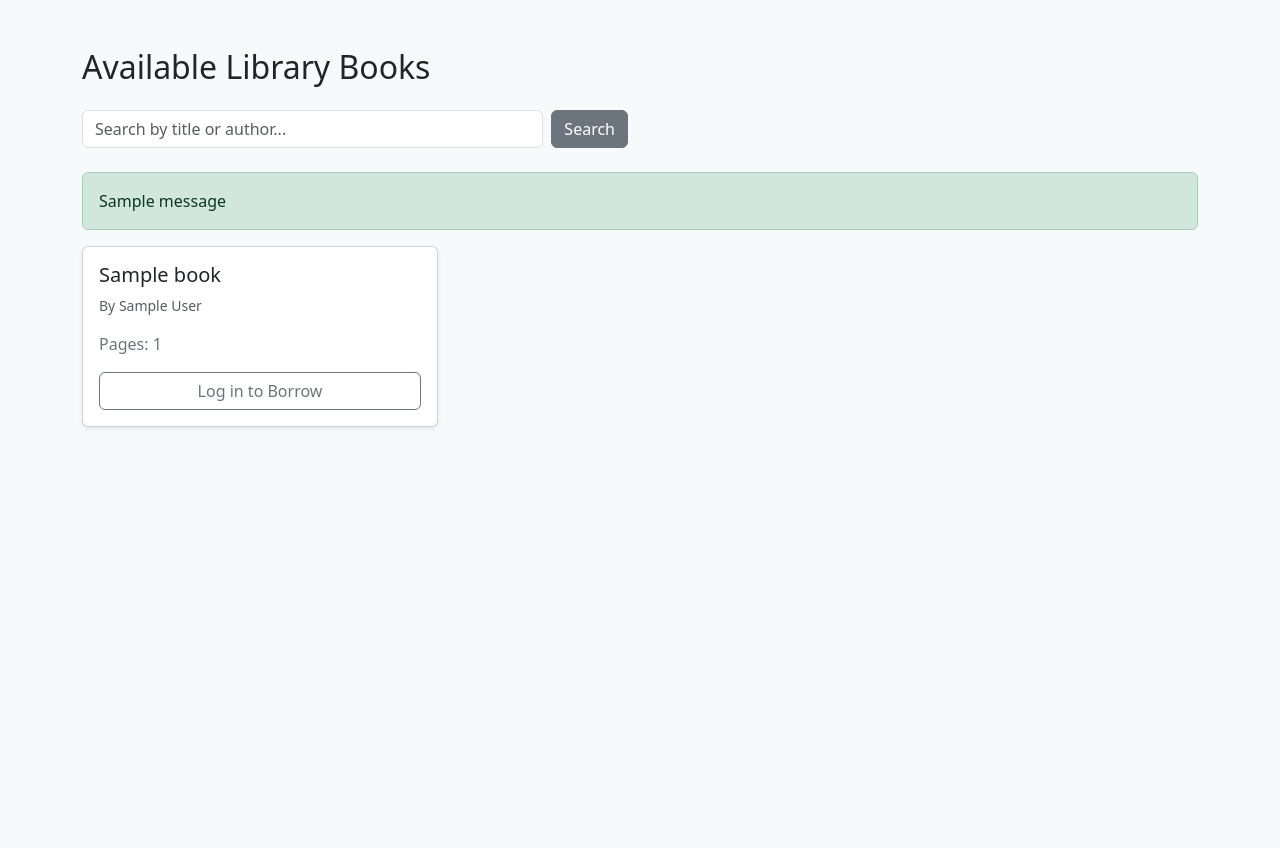
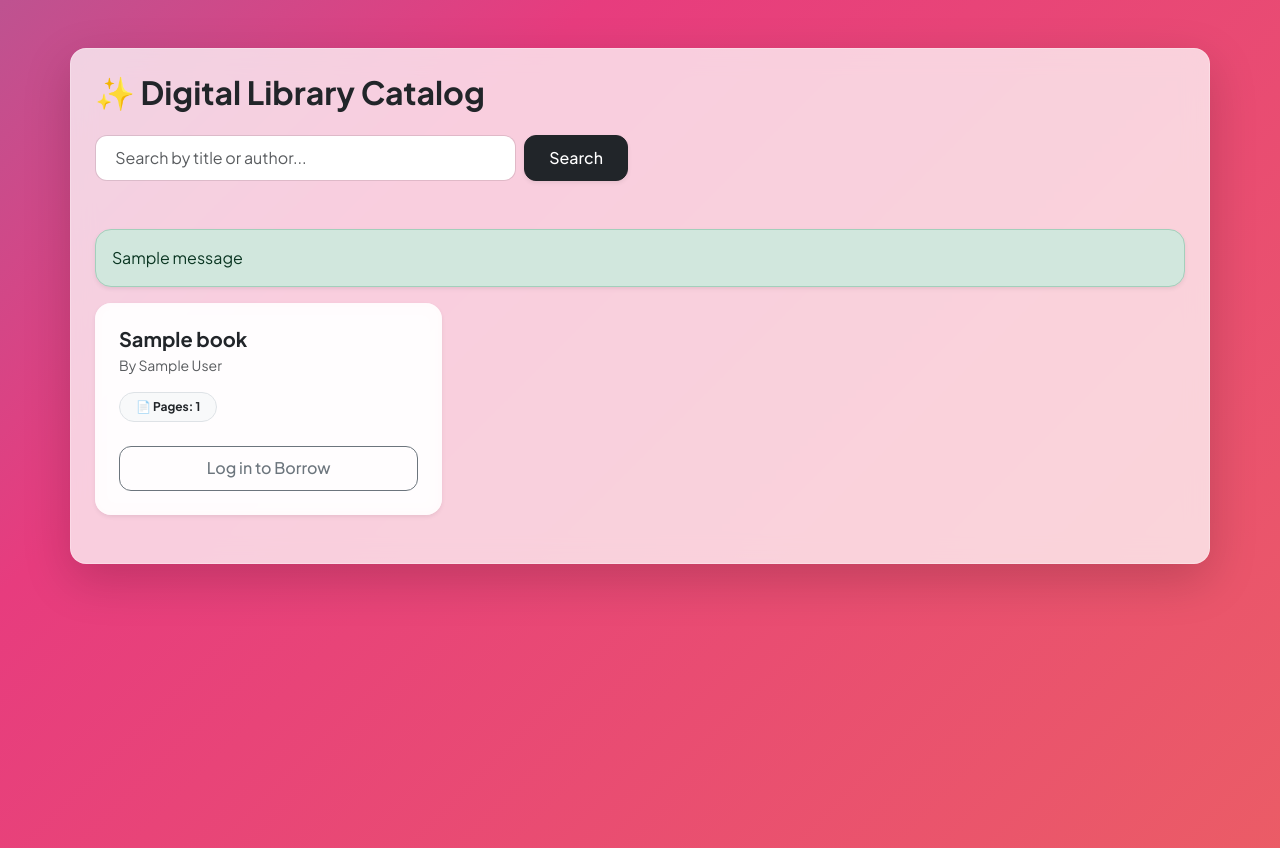
Before and after one commit to AryanTulsyan/Library, a Django app: template books/templates/books/book_list.html in a window 1280 px wide. Before the commit the page ends 428 px from the top, so only its background shows below. Run offline with Django 3.2, Linux system fonts and the light colour scheme; the template is opened without the code that fills it: most values are stand-ins (such as "Sample title", 1, 10 or a date in 2020); one stand-in notice (Sample message) is shown.

Commit message:
Design: Implement smooth animated background and glassmorphic card ui

```diff
--- a/books/templates/books/book_list.html
+++ b/books/templates/books/book_list.html
@@ -2,20 +2,85 @@
 <html lang="en">
 <head>
     <meta charset="UTF-8">
+    <meta name="viewport" content="width=device-width, initial-scale=1.0">
     <title>Library Catalog</title>
     <link rel="stylesheet" href="https://cdn.jsdelivr.net/npm/bootstrap@5.3.0/dist/css/bootstrap.min.css">
+    <link rel="stylesheet" href="https://fonts.googleapis.com/css2?family=Plus+Jakarta+Sans:wght@400;500;700&display=swap">
+
+    <style>
+        body {
+            font-family: 'Plus Jakarta Sans', sans-serif;
+            min-height: 100vh;
+            /* Animated mesh gradient background */
+            background: linear-gradient(-45deg, #ee7752, #e73c7e, #23a6d5, #23d5ab);
+            background-size: 400% 400%;
+            animation: gradientBG 15s ease infinite;
+            color: #1a1a1a;
+        }
+
+        @keyframes gradientBG {
+            0% { background-position: 0% 50%; }
+            50% { background-position: 100% 50%; }
+            100% { background-position: 0% 50%; }
+        }
+
+        /* Glassmorphism styling for containers and cards */
+        .glass-panel {
+            background: rgba(255, 255, 255, 0.75);
+            backdrop-filter: blur(12px);
+            -webkit-backdrop-filter: blur(12px);
+            border: 1px solid rgba(255, 255, 255, 0.25);
+            border-radius: 16px;
+        }
+
+        .custom-card {
+            background: rgba(255, 255, 255, 0.85);
+            backdrop-filter: blur(8px);
+            -webkit-backdrop-filter: blur(8px);
+            border: 1px solid rgba(255, 255, 255, 0.4);
+            border-radius: 16px;
+            transition: all 0.4s cubic-bezier(0.16, 1, 0.3, 1);
+        }
+
+        /* Card continuous lift and glow animation on hover */
+        .custom-card:hover {
+            transform: translateY(-8px);
+            box-shadow: 0 12px 24px rgba(0, 0, 0, 0.15);
+            background: rgba(255, 255, 255, 0.95);
+        }
+
+        .custom-input {
+            border-radius: 12px;
+            border: 1px solid rgba(0, 0, 0, 0.1);
+            padding: 0.6rem 1.2rem;
+        }
+
+        .custom-btn {
+            border-radius: 12px;
+            padding: 0.6rem 1.5rem;
+            font-weight: 500;
+            transition: transform 0.2s ease;
+        }
+
+        .custom-btn:active {
+            transform: scale(0.95);
+        }
+    </style>
 </head>
-<body class="bg-light">
-<div class="container my-5">
-    <h2 class="mb-4">Available Library Books</h2>
+<body>
+<div class="container my-5 py-4 px-4 glass-panel shadow-lg">
 
-    <div class="row mb-4">
+    <div class="d-flex align-items-center justify-content-between mb-4 flex-wrap gap-3">
+        <h2 class="fw-bold m-0 text-dark">✨ Digital Library Catalog</h2>
+    </div>
+
+    <div class="row mb-5">
         <div class="col-md-6">
             <form method="GET" action="{% url 'book_list' %}" class="d-flex gap-2">
-                <input type="text" name="q" class="form-control" placeholder="Search by title or author..." value="{{ request.GET.q|default:'' }}">
-                <button type="submit" class="btn btn-secondary">Search</button>
+                <input type="text" name="q" class="form-control custom-input bg-white" placeholder="Search by title or author..." value="{{ request.GET.q|default:'' }}">
+                <button type="submit" class="btn btn-dark custom-btn shadow-sm">Search</button>
                 {% if request.GET.q %}
-                    <a href="{% url 'book_list' %}" class="btn btn-outline-secondary">Clear</a>
+                    <a href="{% url 'book_list' %}" class="btn btn-outline-dark custom-btn">Clear</a>
                 {% endif %}
             </form>
         </div>
@@ -23,7 +88,7 @@
 
     {% if messages %}
         {% for message in messages %}
-            <div class="alert alert-{{ message.tags }} alert-dismissible fade show" role="alert">
+            <div class="alert alert-{{ message.tags }} alert-dismissible fade show rounded-4 shadow-sm" role="alert">
                 {{ message }}
             </div>
         {% endfor %}
@@ -32,21 +97,28 @@
     <div class="row">
         {% for book in books %}
         <div class="col-md-4 mb-4">
-            <div class="card h-100 shadow-sm">
-                <div class="card-body d-flex flex-column">
-                    <h5 class="card-title">{{ book.title }}</h5>
-                    <p class="text-muted small">By {{ book.author }}</p>
-                    <p class="card-text text-secondary">Pages: {{ book.total_number_of_pages }}</p>
+            <div class="card h-100 custom-card shadow-sm border-0">
+                <div class="card-body d-flex flex-column p-4">
+                    <h5 class="card-title fw-bold text-dark mb-1">{{ book.title }}</h5>
+                    <p class="text-muted small mb-3">By {{ book.author }}</p>
+
+                    <div class="badge bg-light text-dark align-self-start mb-4 px-3 py-2 border rounded-pill">
+                        📄 Pages: {{ book.total_number_of_pages }}
+                    </div>
 
                     <div class="mt-auto">
                         {% if user.is_authenticated %}
-                            <a href="{% url 'request_borrow' book.id %}" class="btn btn-primary w-100">Request to Borrow</a>
+                            <a href="{% url 'request_borrow' book.id %}" class="btn btn-primary custom-btn w-100 shadow-sm">Request to Borrow</a>
                         {% else %}
-                            <a href="/admin/login/?next={{ request.path }}" class="btn btn-outline-secondary w-100">Log in to Borrow</a>
+                            <a href="/admin/login/?next={{ request.path }}" class="btn btn-outline-secondary custom-btn w-100">Log in to Borrow</a>
                         {% endif %}
                     </div>
                 </div>
             </div>
+        </div>
+        {% empty %}
+        <div class="col-12 text-center py-5">
+            <p class="text-muted fs-5">No books found matching your criteria.</p>
         </div>
         {% endfor %}
     </div>
```
